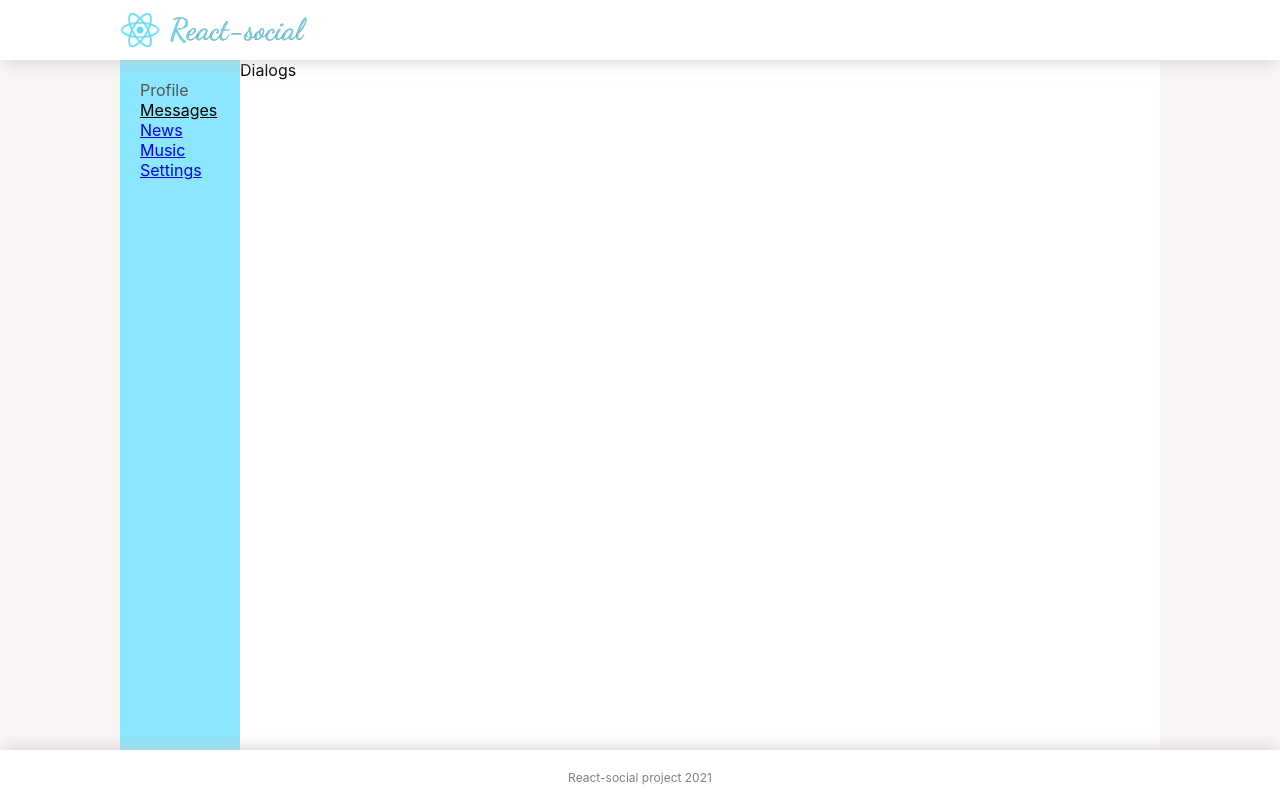
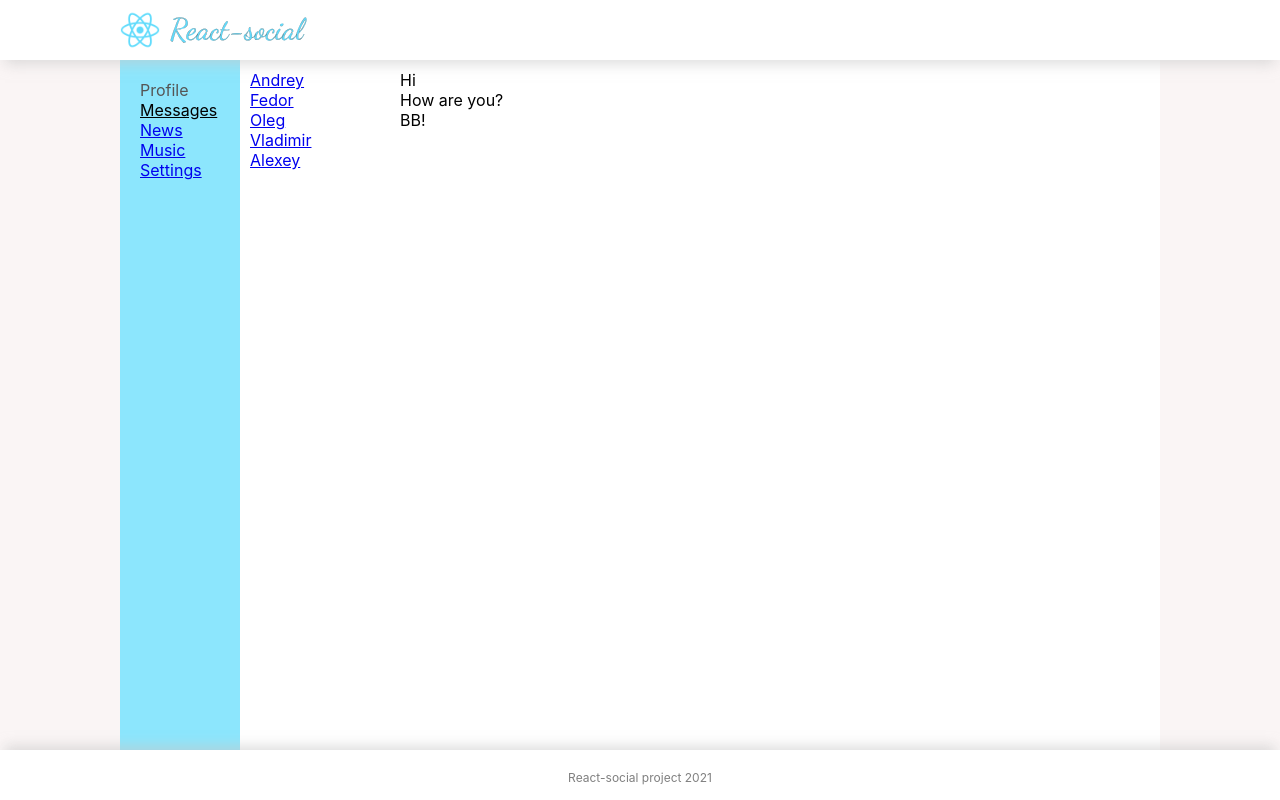
Before and after one commit to ChukovAndrey/react-social, a React (Create React App) app: page /dialogs in a window 1280 px wide. Built offline with nearby package versions, Linux system fonts and the light colour scheme.

Commit message:
feat: add dialogs basic structure - L23

```diff
--- a/src/components/Dialogs/Dialogs.jsx
+++ b/src/components/Dialogs/Dialogs.jsx
@@ -1,10 +1,38 @@
 import React from 'react';
+import { NavLink } from 'react-router-dom';
 import style from './Dialogs.module.css';
+
+const DialogItem = (props) => {
+	let path = `/dialogs/${props.id}`;
+
+	return (
+		<div className={style.dialog + ' ' + style.active}>
+			<NavLink to={path}>{props.name}</NavLink>
+		</div>
+	);
+}
+
+const Message = (props) => {
+	return (
+		<div className={style.dialog}>{props.message}</div>
+	);
+}
 
 const Dialogs = () => {
 	return (
-		<div>
-			Dialogs
+		<div className={style.dialogs}>
+			<div className={style.dialogsItems}>
+				<DialogItem name="Andrey" id="1" />
+				<DialogItem name="Fedor" id="2" />
+				<DialogItem name="Oleg" id="3" />
+				<DialogItem name="Vladimir" id="4" />
+				<DialogItem name="Alexey" id="5" />
+			</div>
+			<div className={style.messages}>
+				<Message message="Hi" />
+				<Message message="How are you?" />
+				<Message message="BB!" />
+			</div>
 		</div>
 	);
 }
--- a/src/components/Dialogs/Dialogs.module.css
+++ b/src/components/Dialogs/Dialogs.module.css
@@ -0,0 +1,5 @@
+.dialogs {
+	padding: 10px;
+	display: grid;
+	grid-template-columns: 2fr 10fr;
+}
--- a/src/components/Header/Header.jsx
+++ b/src/components/Header/Header.jsx
@@ -6,7 +6,7 @@ const Header = () => {
 		<header className={style.header}>
 			<div className={style.headerWrapper}>
 				<div className={style.headerContent}>
-					<img className={style.logoImage} src="./logo192.png" alt="logo" />
+					<img className={style.logoImage} src="/logo192.png" alt="logo" />
 					<div className={style.logoTitle}>React-social</div>
 				</div>
 			</div>
```
